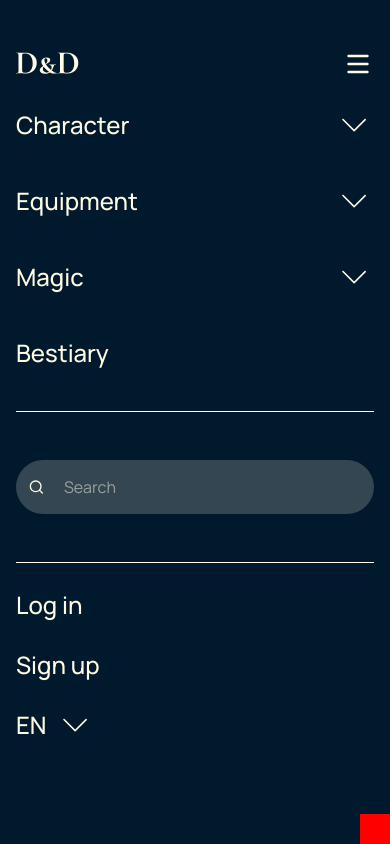
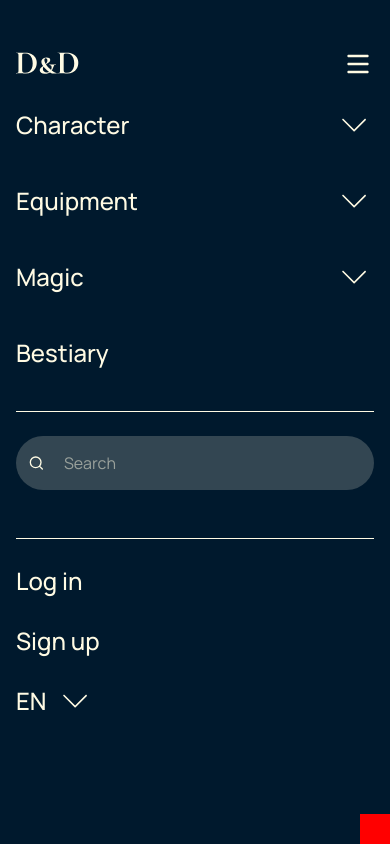
Before and after one commit to Artemida1609/D-D-app, a React (Vite) app in the folder dnd-frontend/: page / in a window 390 px wide. Both pictures are taken after a click on the element 358 px from the left and 64 px from the top of the page. Built offline with nearby package versions, Linux system fonts and the light colour scheme; a web font is replaced by a local one.

Commit message:
sidebar scroll

```diff
--- a/dnd-frontend/index.html
+++ b/dnd-frontend/index.html
@@ -30,6 +30,7 @@
   </head>
   <body>
     <div id="root"></div>
+    <div id="portal-root"></div>
     <script type="module" src="/src/main.tsx"></script>
   </body>
 </html>
--- a/dnd-frontend/src/app/layouts/MainLayout/MainLayout.tsx
+++ b/dnd-frontend/src/app/layouts/MainLayout/MainLayout.tsx
@@ -1,18 +1,29 @@
 import { Header } from "../../../shared/ui/Header/Header";
 import { Footer } from "../../../shared/ui/Footer/Footer";
 import { Outlet } from "react-router-dom";
-import { useEffect, useState } from "react";
+import { useEffect, useState, useRef } from "react";
 import { SideBar } from "../../../shared/ui/SideBar/SideBar";
 
 export const MainLayout = () => {
   const [activeAside, setActiveAside] = useState(false);
 
+  const prevOverflow = useRef<string | null>(null);
+
   useEffect(() => {
     if (activeAside) {
+      // save previous overflow and disable scrolling
+      prevOverflow.current = document.body.style.overflow;
       document.body.style.overflow = "hidden";
     } else {
-      document.body.style.overflow = "visible";
+      // restore previous overflow (or empty string)
+      document.body.style.overflow = prevOverflow.current ?? "";
+      prevOverflow.current = null;
     }
+
+    return () => {
+      // cleanup on unmount
+      document.body.style.overflow = prevOverflow.current ?? "";
+    };
   }, [activeAside]);
 
   return (
--- a/dnd-frontend/src/index.css
+++ b/dnd-frontend/src/index.css
@@ -46,3 +46,32 @@
 * {
   box-sizing: border-box;
 }
+
+html {
+  scrollbar-width: thin;
+  scrollbar-color: rgba(255,255,255,0.12) transparent;
+}
+
+*::-webkit-scrollbar {
+  width: 8px;
+  height: 8px;
+}
+
+*::-webkit-scrollbar-track {
+  background: transparent;
+}
+
+*::-webkit-scrollbar-thumb {
+  background: rgba(255,255,255,0.12);
+  border-radius: 999px;
+  border: 2px solid transparent;
+  background-clip: padding-box;
+}
+
+*::-webkit-scrollbar-thumb:hover {
+  background: rgba(255,255,255,0.18);
+}
+
+body::-webkit-scrollbar {
+  width: 8px;
+}
--- a/dnd-frontend/src/shared/ui/SideBar/SideBar.scss
+++ b/dnd-frontend/src/shared/ui/SideBar/SideBar.scss
@@ -6,6 +6,15 @@
   color: #fffbe4;
   display: flex;
   flex-direction: column;
+  overflow: hidden;
+
+  &__inner {
+    max-height: 100vh;
+    overflow-y: auto;
+    -webkit-overflow-scrolling: touch;
+    overscroll-behavior: contain;
+    padding-bottom: 24px;
+  }
 
   &__bottom-nav {
     border-top: 1px solid rgba(255, 251, 228, 0.06);
--- a/dnd-frontend/src/shared/ui/SideBar/SideBar.tsx
+++ b/dnd-frontend/src/shared/ui/SideBar/SideBar.tsx
@@ -7,6 +7,7 @@
 import { BurgerMenuIcon } from "../Icons/BurgerMenuIcon";
 import { motion } from "framer-motion";
 import { useState } from "react";
+import { createPortal } from "react-dom";
 import { ArrowLeft } from "../Icons/ArrowLeft";
 import { Button } from "../Icons/Button";
 import { CloseIcon } from "../Icons/CloseIcon";
@@ -30,11 +31,17 @@
       handleToggle,
     } = useSearchFilters(true);
 
-  return (
+  const portalRoot = (typeof document !== "undefined" && document.getElementById("portal-root")) || document.body;
+
+  const sidebarNode = (
     <motion.aside
       layout
-      className="sidebar absolute w-screen h-screen bg-[#00192D] text-[#FFFBE4] px-4 md:px-10 pb-6 pt-11 z-99 flex flex-col"
+      className="sidebar fixed w-screen h-screen bg-[#00192D] text-[#FFFBE4] px-4 md:px-10 pb-6 pt-11 flex flex-col"
+      role="dialog"
+      aria-modal="true"
+      style={{ top: 0, left: 0, zIndex: 9999 }}
     >
+      <div className="sidebar__inner">
       {/* header */}
       <div className="flex justify-between items-center mb-6">
         <Link to="/" onClick={() => setActiveAside(false)}>
@@ -85,7 +92,7 @@
           ease: [0.4, 0, 0.2, 1],
         }}
         style={{
-          overflow: "hidden",
+          // overflow: "hidden",
         }}
       >
         <NavCategories setActiveAside={setActiveAside} />
@@ -239,6 +246,9 @@
 
         <NavActions isAside={true} closeSidebar={() => setActiveAside(false)} />
       </motion.div>
+      </div>
     </motion.aside>
   );
+
+  return createPortal(sidebarNode, portalRoot as Element);
 };
```
